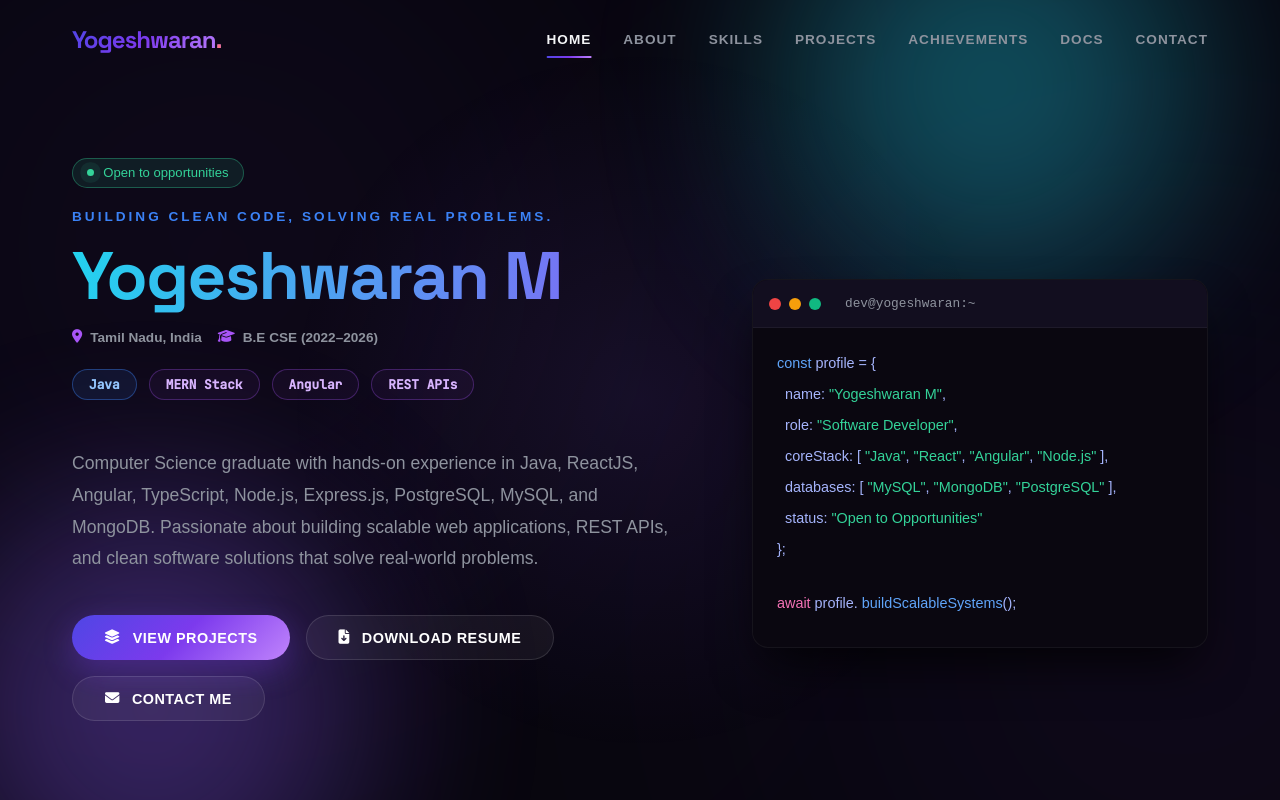
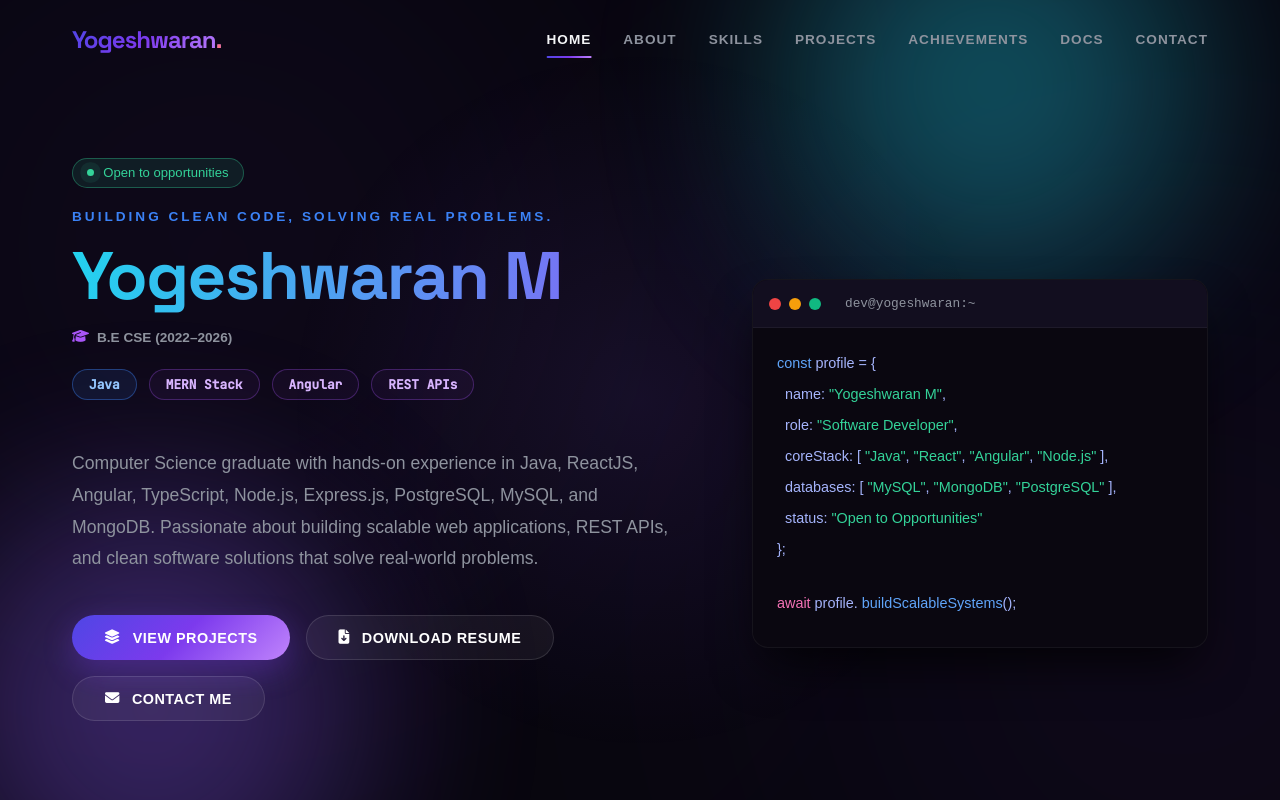
Before and after one commit to Jaron659/Portfolio, a plain HTML site: page index.html in a window 1280 px wide. Shown: the top 800 px of the page. Drawn offline with nearby package versions, Linux system fonts and the light colour scheme; animation ran at ten frames a second.

Commit message:
Update portfolio

```diff
--- a/index.html
+++ b/index.html
@@ -100,11 +100,6 @@
 
                 <div class="hero-meta">
                     <span class="meta-tag">
-                        <i class="fa-solid fa-location-dot"></i>
-                        Tamil Nadu, India
-                    </span>
-
-                    <span class="meta-tag">
                         <i class="fa-solid fa-graduation-cap"></i>
                         B.E CSE (2022–2026)
                     </span>
```
